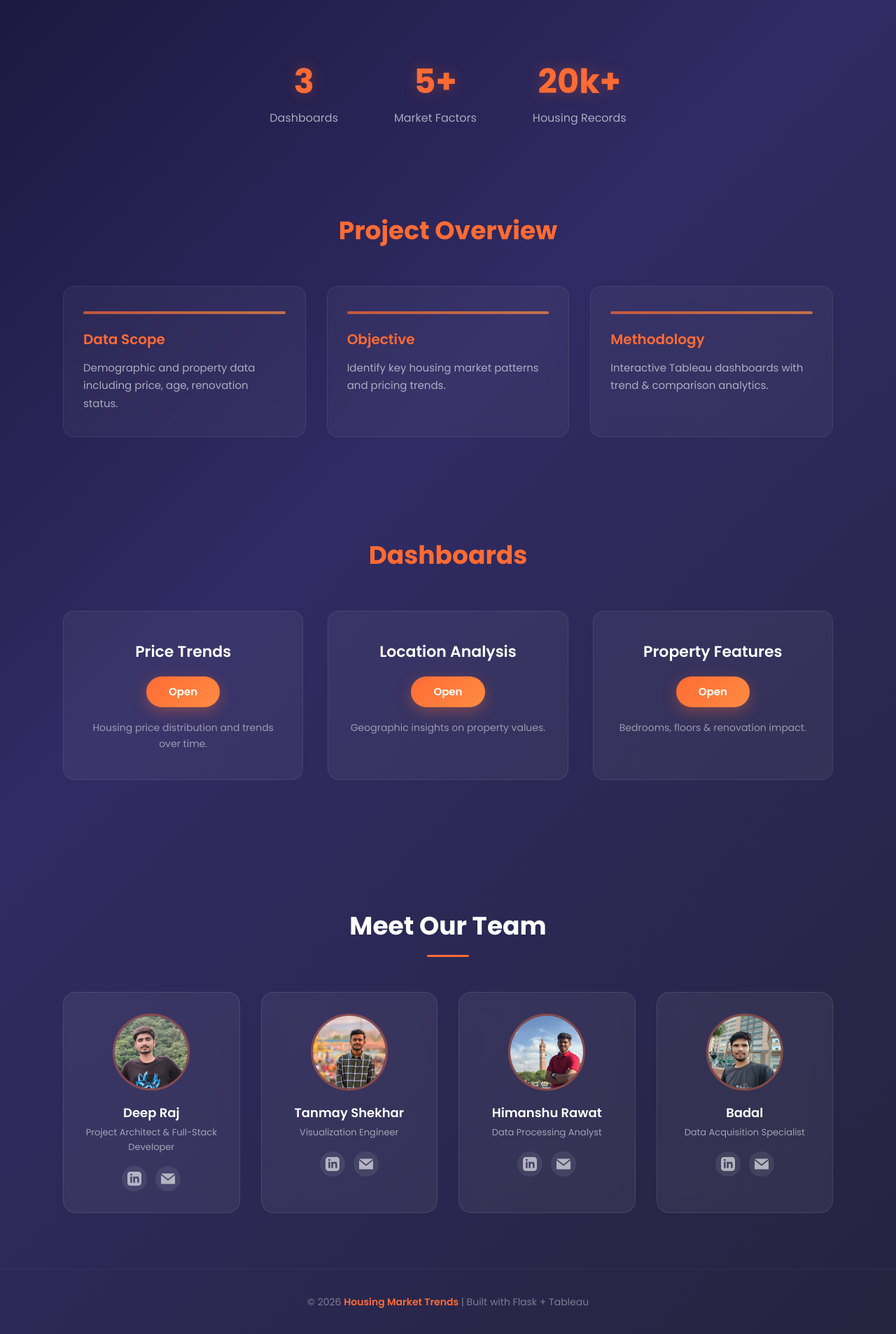
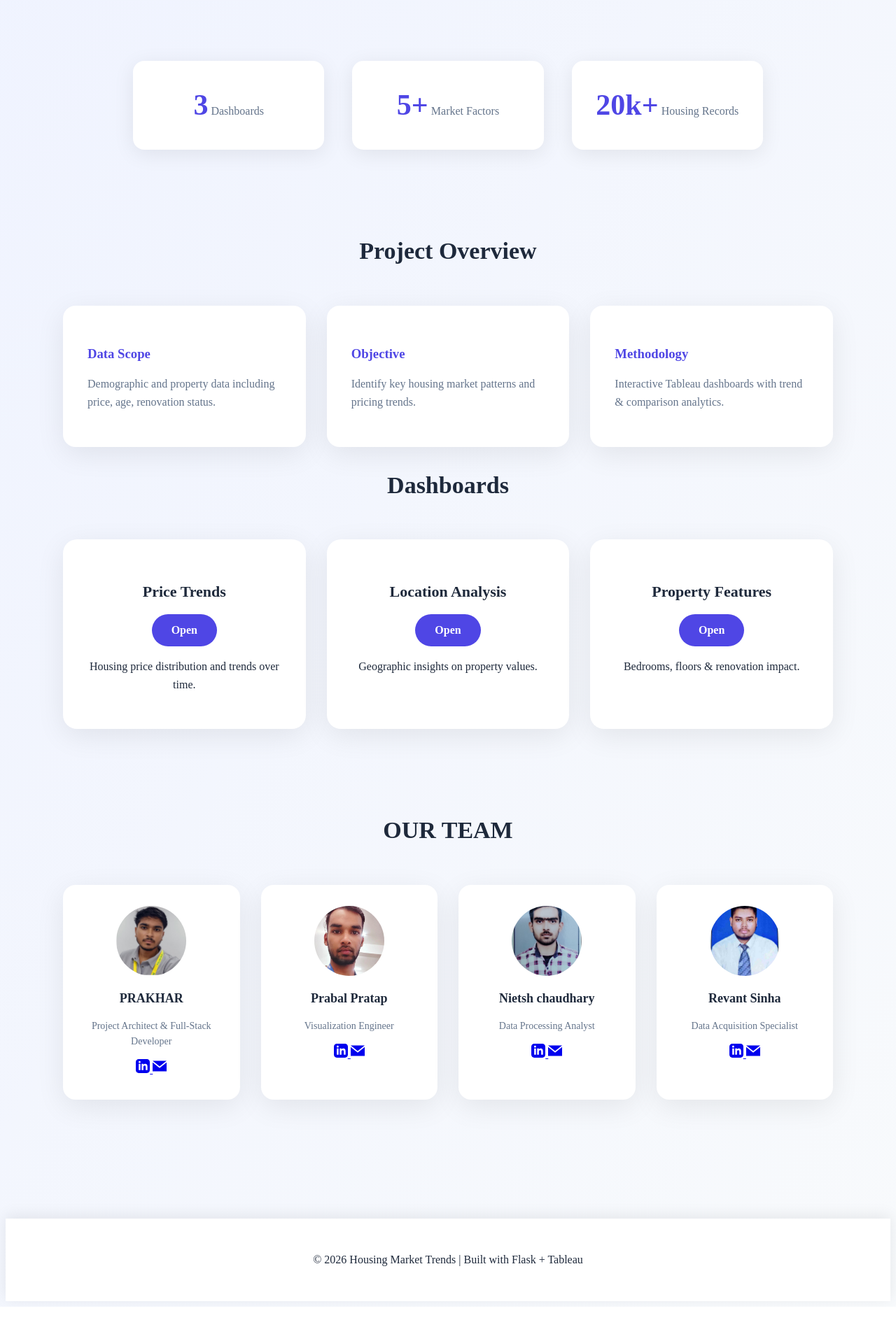
Before and after one commit to prakhar-2818/DATASET_COLLECT, a Flask app: page / in a window 1280 px wide. Shown: the part 801-2708 px from the top of the page at 70% size. After the commit the page ends 2669 px from the top, so only its background shows below. Run offline with Flask 3, Linux system fonts and the light colour scheme.

Commit message:
HOUSING WEBSITE

```diff
--- a/app.py
+++ b/app.py
@@ -1,4 +1,5 @@
 from flask import Flask, render_template
+import os
 
 app = Flask(__name__)
 
--- a/static/style.css
+++ b/static/style.css
@@ -10,11 +10,11 @@ background:#f4f6f9;
 color:#333;
 line-height:1.6;
 padding-top:65px;
-}
+} */
 
 /* DARK THEME BODY (HOME PAGE) */
 
-.dark-theme{
+/* .dark-theme{
 background:linear-gradient(135deg,#0f0c29,#302b63,#24243e);
 color:#e0e0e0;
 padding-top:0;
@@ -193,7 +193,7 @@ to{opacity:1;transform:translateY(0)}
 
 /* ===== STATS SECTION ===== */
 
-.stats-section{
+/* .stats-section{
 padding:80px 20px 60px;
 }
 
@@ -222,21 +222,21 @@ text-shadow:0 0 20px rgba(255,107,53,0.3);
 font-size:16px;
 color:rgba(255,255,255,0.6);
 margin-top:5px;
-}
+} */
 
 /* ===== SECTION TITLE ===== */
 
-.section-title{
+/* .section-title{
 text-align:center;
 font-size:36px;
 font-weight:700;
 color:#ff6b35;
 margin-bottom:50px;
-}
+} */
 
 /* ===== PROJECT OVERVIEW ===== */
 
-.overview-section{
+/* .overview-section{
 padding:60px 20px 80px;
 }
 
@@ -291,11 +291,11 @@ margin-bottom:12px;
 font-size:15px;
 color:rgba(255,255,255,0.6);
 line-height:1.7;
-}
+} */
 
 /* ===== DASHBOARD PREVIEW ===== */
 
-.dashboards-section{
+/* .dashboards-section{
 padding:60px 20px 100px;
 }
 
@@ -351,11 +351,11 @@ box-shadow:0 10px 30px rgba(255,107,53,0.5);
 margin-top:18px;
 font-size:14px;
 color:rgba(255,255,255,0.5);
-}
+} */
 
 /* ===== FOOTER ===== */
 
-.site-footer{
+/* .site-footer{
 text-align:center;
 padding:35px 20px;
 border-top:1px solid rgba(255,255,255,0.06);
@@ -826,11 +826,11 @@ line-height:1;
 @keyframes floatBounce{
 0%,100%{transform:translateY(0)}
 50%{transform:translateY(10px)}
-}
+} */
 
 /* ===== TEAM SECTION ===== */
 
-.team-section{
+/* .team-section{
 padding:80px 60px;
 text-align:center;
 }
@@ -908,9 +908,9 @@ margin-bottom:16px;
 display:flex;
 justify-content:center;
 gap:12px;
-}
+} */
 
-.social-icon{
+/* .social-icon{
 display:inline-flex;
 align-items:center;
 justify-content:center;
@@ -946,4 +946,432 @@ padding:60px 30px;
 grid-template-columns:1fr;
 gap:20px;
 }
+} */
+
+
+/* =========================
+GLOBAL RESET
+========================= */
+
+*{
+margin:0;
+padding:0;
+box-sizing:border-box;
+font-family:'Poppins',sans-serif;
 }
+
+html{
+scroll-behavior:smooth;
+}
+
+body{
+background:linear-gradient(120deg,#eef2ff,#f8fafc);
+color:#1e293b;
+line-height:1.6;
+padding-top:70px;
+}
+
+/* =========================
+NAVBAR
+========================= */
+
+nav{
+position:fixed;
+top:0;
+left:0;
+right:0;
+
+display:flex;
+justify-content:space-between;
+align-items:center;
+
+padding:16px 60px;
+
+background:white;
+box-shadow:0 6px 25px rgba(0,0,0,0.08);
+
+z-index:1000;
+}
+
+.logo{
+font-size:20px;
+font-weight:700;
+color:#4f46e5;
+}
+
+nav ul{
+display:flex;
+list-style:none;
+gap:30px;
+}
+
+nav a{
+text-decoration:none;
+font-weight:500;
+color:#334155;
+transition:.25s;
+}
+
+nav a:hover{
+color:#4f46e5;
+}
+
+/* =========================
+HERO SECTION
+========================= */
+
+.hero-dark{
+height:90vh;
+
+display:flex;
+align-items:center;
+justify-content:center;
+text-align:center;
+
+background:linear-gradient(135deg,#4f46e5,#7c3aed);
+color:white;
+}
+
+.hero-title{
+font-size:clamp(40px,5vw,64px);
+font-weight:700;
+margin-bottom:18px;
+}
+
+.hero-accent{
+color:#fde047;
+}
+
+.hero-sub{
+max-width:600px;
+margin:auto;
+opacity:.9;
+}
+
+.cta-btn{
+display:inline-block;
+margin-top:30px;
+
+padding:14px 38px;
+
+background:white;
+color:#4f46e5;
+
+border-radius:30px;
+font-weight:600;
+
+transition:.3s;
+}
+
+.cta-btn:hover{
+transform:translateY(-3px);
+box-shadow:0 10px 25px rgba(0,0,0,0.2);
+}
+
+/* =========================
+STATS
+========================= */
+
+.stats-section{
+padding:90px 20px;
+}
+
+.stats-grid{
+display:grid;
+grid-template-columns:repeat(3,1fr);
+gap:40px;
+max-width:900px;
+margin:auto;
+}
+
+.stat-item{
+background:white;
+padding:30px;
+border-radius:16px;
+
+box-shadow:0 6px 30px rgba(0,0,0,0.08);
+
+text-align:center;
+}
+
+.stat-number{
+font-size:42px;
+font-weight:700;
+color:#4f46e5;
+}
+
+.stat-label{
+margin-top:5px;
+color:#64748b;
+}
+
+/* =========================
+SECTION TITLE
+========================= */
+
+.section-title{
+text-align:center;
+font-size:34px;
+font-weight:700;
+margin-bottom:50px;
+color:#1e293b;
+}
+
+/* =========================
+FEATURE CARDS
+========================= */
+
+.cards-grid{
+display:grid;
+grid-template-columns:repeat(3,1fr);
+gap:30px;
+
+max-width:1100px;
+margin:auto;
+}
+
+.glass-card{
+background:white;
+
+border-radius:18px;
+padding:35px;
+
+box-shadow:0 10px 40px rgba(0,0,0,0.08);
+
+transition:.3s;
+}
+
+.glass-card:hover{
+transform:translateY(-6px);
+box-shadow:0 15px 50px rgba(0,0,0,0.12);
+}
+
+.glass-card h3{
+margin-bottom:10px;
+color:#4f46e5;
+}
+
+.glass-card p{
+color:#64748b;
+}
+
+/* =========================
+DASHBOARD CARDS
+========================= */
+
+.dash-grid{
+display:grid;
+grid-template-columns:repeat(auto-fit,minmax(260px,1fr));
+gap:30px;
+
+max-width:1100px;
+margin:auto;
+}
+
+.dash-card{
+background:white;
+
+border-radius:20px;
+padding:35px;
+
+text-align:center;
+
+box-shadow:0 10px 40px rgba(0,0,0,0.08);
+
+transition:.3s;
+}
+
+.dash-card:hover{
+transform:translateY(-6px);
+box-shadow:0 15px 50px rgba(0,0,0,0.15);
+}
+
+.dash-card h3{
+font-size:22px;
+margin-bottom:15px;
+}
+
+.dash-btn{
+display:inline-block;
+
+padding:10px 28px;
+
+border-radius:30px;
+
+background:#4f46e5;
+color:white;
+text-decoration:none;
+font-weight:600;
+
+transition:.3s;
+}
+
+.dash-btn:hover{
+background:#4338ca;
+}
+
+/* =========================
+TABLEAU CONTAINER
+========================= */
+
+.glass-embed-container{
+max-width:1200px;
+margin:auto;
+
+background:white;
+
+border-radius:20px;
+
+padding:20px;
+
+box-shadow:0 10px 40px rgba(0,0,0,0.1);
+}
+
+.glass-embed-container iframe{
+width:100%;
+height:850px;
+border:none;
+border-radius:12px;
+}
+
+/* =========================
+ABOUT SECTION
+========================= */
+
+.about-dark-card{
+display:flex;
+gap:40px;
+
+max-width:1100px;
+margin:auto;
+
+background:white;
+padding:40px;
+
+border-radius:20px;
+
+box-shadow:0 10px 40px rgba(0,0,0,0.08);
+}
+
+.about-dark-image img{
+width:100%;
+border-radius:14px;
+}
+
+.about-dark-content h2{
+margin-bottom:12px;
+color:#4f46e5;
+}
+
+.about-dark-points li{
+margin-bottom:8px;
+color:#475569;
+}
+
+/* =========================
+TEAM SECTION
+========================= */
+
+.team-section{
+padding:90px 60px;
+text-align:center;
+}
+
+.team-grid{
+display:grid;
+grid-template-columns:repeat(4,1fr);
+gap:30px;
+max-width:1100px;
+margin:auto;
+}
+
+.team-card{
+background:white;
+
+border-radius:18px;
+
+padding:30px;
+
+box-shadow:0 10px 40px rgba(0,0,0,0.08);
+
+transition:.3s;
+}
+
+.team-card:hover{
+transform:translateY(-6px);
+}
+
+.team-img-wrapper{
+width:100px;
+height:100px;
+margin:auto;
+border-radius:50%;
+overflow:hidden;
+margin-bottom:15px;
+}
+
+.team-img-wrapper img{
+width:100%;
+height:100%;
+object-fit:cover;
+}
+
+.team-card h3{
+font-size:18px;
+margin-bottom:5px;
+}
+
+.team-role{
+color:#64748b;
+font-size:14px;
+}
+
+/* =========================
+FOOTER
+========================= */
+
+.site-footer{
+text-align:center;
+padding:30px;
+margin-top:80px;
+
+background:white;
+
+box-shadow:0 -4px 20px rgba(0,0,0,0.08);
+}
+
+/* =========================
+RESPONSIVE
+========================= */
+
+@media(max-width:900px){
+
+.cards-grid{
+grid-template-columns:1fr;
+}
+
+.stats-grid{
+grid-template-columns:1fr;
+}
+
+.team-grid{
+grid-template-columns:repeat(2,1fr);
+}
+
+.about-dark-card{
+flex-direction:column;
+}
+
+}
+
+@media(max-width:540px){
+
+.team-grid{
+grid-template-columns:1fr;
+}
+
+.hero-title{
+font-size:34px;
+}
+
+}
--- a/templates/index.html
+++ b/templates/index.html
@@ -28,7 +28,7 @@
 <div class="hero-content">
 <h1 class="hero-title">
 <span>Housing Market</span>
-<span class="hero-accent">Intelligence</span>
+<span class="hero-accent">Analysis</span>
 </h1>
 <p class="hero-sub">Data-driven housing insights powered by interactive Tableau dashboards.</p>
 <a href="/dashboard" class="cta-btn">
@@ -113,17 +113,17 @@ Launch Dashboard
 
 <!-- TEAM SECTION -->
 <section class="team-section" id="team">
-<h2 class="section-title">Meet Our Team</h2>
+<h2 class="section-title">OUR TEAM</h2>
 <div class="team-grid">
 
 <div class="team-card">
 <div class="team-img-wrapper">
-<img src="{{ url_for('static', filename='deep.jpeg') }}" alt="Deep Raj">
+<img src="{{ url_for('static', filename='prakhar.jpeg') }}" alt="Prakhar">
 </div>
-<h3>Deep Raj</h3>
+<h3>PRAKHAR</h3>
 <p class="team-role">Project Architect & Full-Stack Developer</p>
 <div class="team-socials">
-<a href="https://www.linkedin.com/in/deep-raj27" class="social-icon" title="LinkedIn">
+<a href="https://www.linkedin.com/in/prakhar-shakya-aa090a277/" class="social-icon" title="LinkedIn">
 <svg xmlns="http://www.w3.org/2000/svg" width="20" height="20" viewBox="0 0 24 24" fill="currentColor"><path d="M19 0h-14c-2.761 0-5 2.239-5 5v14c0 2.761 2.239 5 5 5h14c2.762 0 5-2.239 5-5v-14c0-2.761-2.238-5-5-5zm-11 19h-3v-11h3v11zm-1.5-12.268c-.966 0-1.75-.79-1.75-1.764s.784-1.764 1.75-1.764 1.75.79 1.75 1.764-.783 1.764-1.75 1.764zm13.5 12.268h-3v-5.604c0-3.368-4-3.113-4 0v5.604h-3v-11h3v1.765c1.396-2.586 7-2.777 7 2.476v6.759z"/></svg>
 </a>
 <a href="mailto:deep.2428cs1235@kiet.edu" class="social-icon" title="Gmail">
@@ -134,12 +134,12 @@ Launch Dashboard
 
 <div class="team-card">
 <div class="team-img-wrapper">
-<img src="{{ url_for('static', filename='tanmay.jpeg') }}" alt="Tanmay Shekhar">
+<img src="{{ url_for('static', filename='Prabal.jpeg') }}" alt="Prabal Pratap">
 </div>
-<h3>Tanmay Shekhar</h3>
+<h3>Prabal Pratap</h3>
 <p class="team-role">Visualization Engineer</p>
 <div class="team-socials">
-<a href="https://www.linkedin.com/in/tanmay-shekhar-dev" class="social-icon" title="LinkedIn">
+<a href="https://www.linkedin.com/in/prabal-pratap-998341327?utm_source=share_via&utm_content=profile&utm_medium=member_android" class="social-icon" title="LinkedIn">
 <svg xmlns="http://www.w3.org/2000/svg" width="20" height="20" viewBox="0 0 24 24" fill="currentColor"><path d="M19 0h-14c-2.761 0-5 2.239-5 5v14c0 2.761 2.239 5 5 5h14c2.762 0 5-2.239 5-5v-14c0-2.761-2.238-5-5-5zm-11 19h-3v-11h3v11zm-1.5-12.268c-.966 0-1.75-.79-1.75-1.764s.784-1.764 1.75-1.764 1.75.79 1.75 1.764-.783 1.764-1.75 1.764zm13.5 12.268h-3v-5.604c0-3.368-4-3.113-4 0v5.604h-3v-11h3v1.765c1.396-2.586 7-2.777 7 2.476v6.759z"/></svg>
 </a>
 <a href="mailto:tanmay.252001004@kiet.edu" class="social-icon" title="Gmail">
@@ -150,12 +150,12 @@ Launch Dashboard
 
 <div class="team-card">
 <div class="team-img-wrapper">
-<img src="{{ url_for('static', filename='himanshu.jpeg') }}" alt="Himanshu Rawat">
+<img src="{{ url_for('static', filename='nitesh.jpeg') }}" alt="Nitesh Chaudhary">
 </div>
-<h3>Himanshu Rawat</h3>
+<h3>Nietsh chaudhary</h3>
 <p class="team-role">Data Processing Analyst</p>
 <div class="team-socials">
-<a href="https://www.linkedin.com/in/himanshu-rawat-43a962351" class="social-icon" title="LinkedIn">
+<a href="https://www.linkedin.com/in/nitesh-chaudhary-35aa00342?utm_source=share&utm_campaign=share_via&utm_content=profile&utm_medium=android_app" class="social-icon" title="LinkedIn">
 <svg xmlns="http://www.w3.org/2000/svg" width="20" height="20" viewBox="0 0 24 24" fill="currentColor"><path d="M19 0h-14c-2.761 0-5 2.239-5 5v14c0 2.761 2.239 5 5 5h14c2.762 0 5-2.239 5-5v-14c0-2.761-2.238-5-5-5zm-11 19h-3v-11h3v11zm-1.5-12.268c-.966 0-1.75-.79-1.75-1.764s.784-1.764 1.75-1.764 1.75.79 1.75 1.764-.783 1.764-1.75 1.764zm13.5 12.268h-3v-5.604c0-3.368-4-3.113-4 0v5.604h-3v-11h3v1.765c1.396-2.586 7-2.777 7 2.476v6.759z"/></svg>
 </a>
 <a href="mailto:himanshu.2428cs2036@kiet.edu" class="social-icon" title="Gmail">
@@ -166,12 +166,12 @@ Launch Dashboard
 
 <div class="team-card">
 <div class="team-img-wrapper">
-<img src="{{ url_for('static', filename='badal.jpeg') }}" alt="Badal">
+<img src="{{ url_for('static', filename='revant.jpeg') }}" alt="Revant Sinha">
 </div>
-<h3>Badal</h3>
+<h3>Revant Sinha</h3>
 <p class="team-role">Data Acquisition Specialist</p>
 <div class="team-socials">
-<a href="https://www.linkedin.com/in/badalr" class="social-icon" title="LinkedIn">
+<a href="https://www.linkedin.com/in/revant-sinha-409133343?utm_source=share_via&utm_content=profile&utm_medium=member_android" class="social-icon" title="LinkedIn">
 <svg xmlns="http://www.w3.org/2000/svg" width="20" height="20" viewBox="0 0 24 24" fill="currentColor"><path d="M19 0h-14c-2.761 0-5 2.239-5 5v14c0 2.761 2.239 5 5 5h14c2.762 0 5-2.239 5-5v-14c0-2.761-2.238-5-5-5zm-11 19h-3v-11h3v11zm-1.5-12.268c-.966 0-1.75-.79-1.75-1.764s.784-1.764 1.75-1.764 1.75.79 1.75 1.764-.783 1.764-1.75 1.764zm13.5 12.268h-3v-5.604c0-3.368-4-3.113-4 0v5.604h-3v-11h3v1.765c1.396-2.586 7-2.777 7 2.476v6.759z"/></svg>
 </a>
 <a href="mailto:badal.2428cs1204@kiet.edu" class="social-icon" title="Gmail">
```
Also changed, not shown: other parts of static/style.css (+59 -59 lines), README.md, static/badal.jpeg (deleted), static/deep.jpeg (deleted), static/himanshu.jpeg (deleted), static/house_stocks.jpg (deleted), static/nitesh.jpeg (added), static/prabal.jpeg (added), static/prakhar.jpeg (added), static/revant.jpeg (added).
